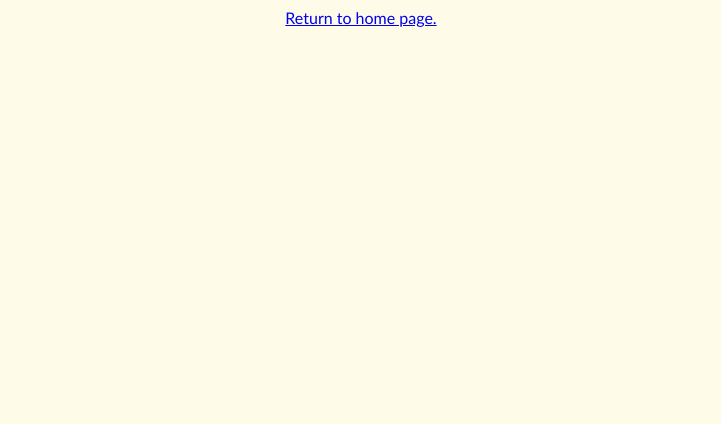
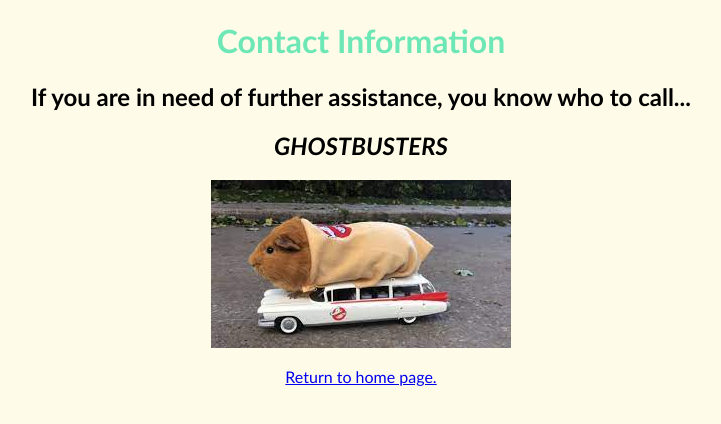
Before and after one commit to doctorcrawford/resort-website, a plain HTML site: page contact-information.html in a window 1280 px wide. Shown: the whole page, without its empty margins (279-1000 px from the left). Drawn offline with Linux system fonts and the light colour scheme.

Commit message:
update contact info page and add image
Co-authored-by: Emma Gerigscott <elgerig@gmail.com>

```diff
--- a/contact-information.html
+++ b/contact-information.html
@@ -8,6 +8,10 @@
   <title>Document</title>
 </head>
 <body>
+  <h1>Contact Information</h1>
+  <h2>If you are in need of further assistance, you know who to call...</h2>
+  <h2><strong><em>GHOSTBUSTERS</em></strong></h2>
+  <p><img src="img/ghostbuster.jpeg" alt="ghostbuster guinea pig"></p>
   <a href="index.html">Return to home page.</a>
 </body>
 </html>
```
Also changed, not shown: img/ghostbuster.jpeg (added).
